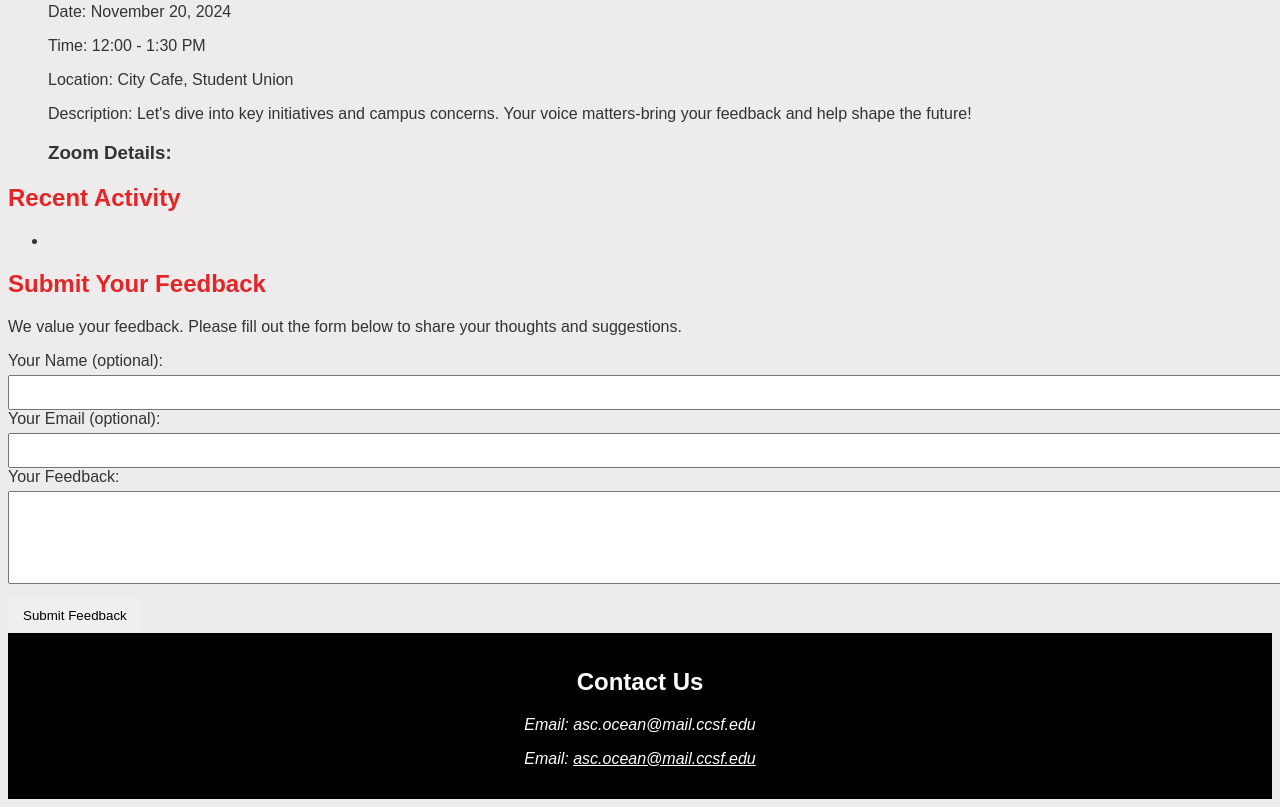
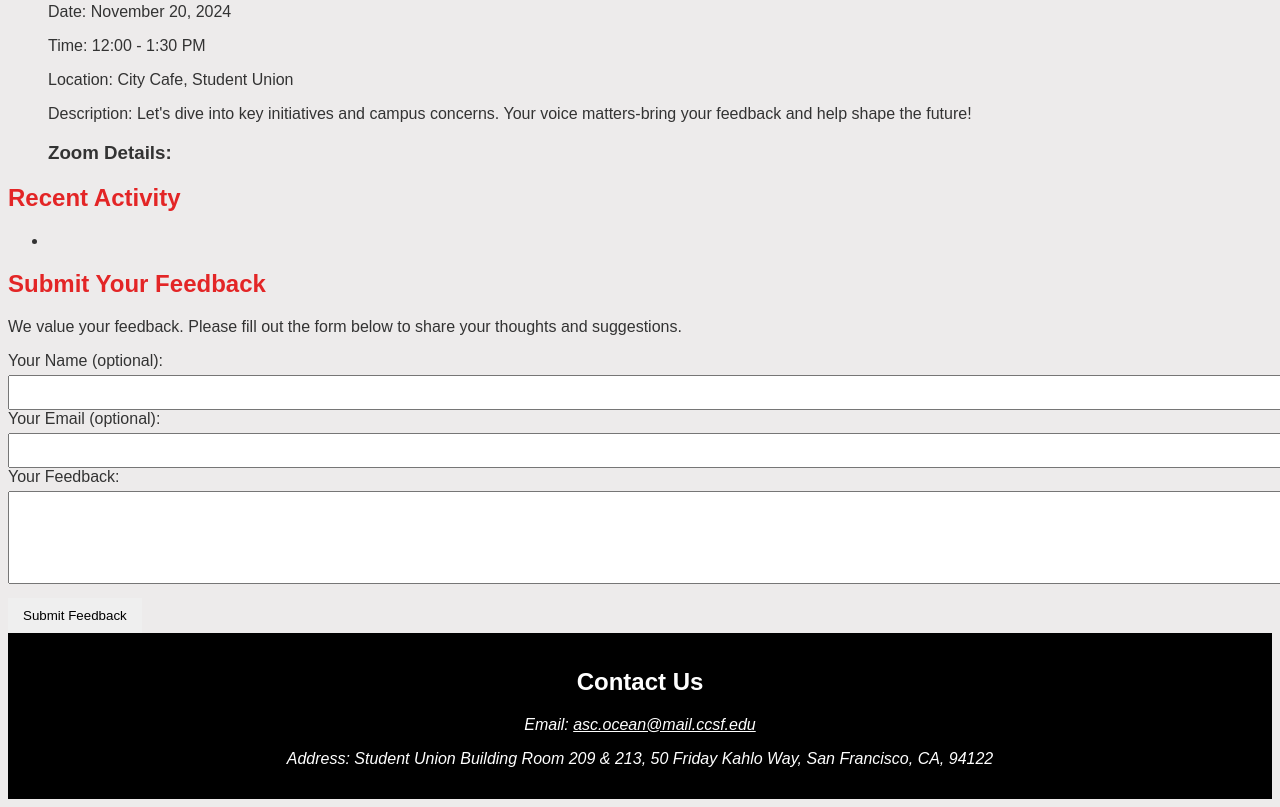
Before and after one commit to asco24-25/townhallccsf, a plain HTML site: page index.html in a window 1280 px wide. Shown: the part 435-1242 px from the top of the page. Drawn offline with Linux system fonts and the light colour scheme.

Commit message:
Update index.html

```diff
--- a/index.html
+++ b/index.html
@@ -73,9 +73,9 @@
         <section id="contact" aria-labelledby="contact-heading">
             <h2 id="contact-heading">Contact Us</h2>
             <address>
-                <p>Email: asc.ocean@mail.ccsf.edu </p>
                 <p>Email: <a href="mailto:asc.ocean@mail.ccsf.edu" style="color: #ffffff;">asc.ocean@mail.ccsf.edu</a></p>
-                </address>
+                <p>Address: Student Union Building Room 209 & 213, 50 Friday Kahlo Way, San Francisco, CA, 94122</a></p>
+            </address>
         </section>
     </footer>
 </body>
```
